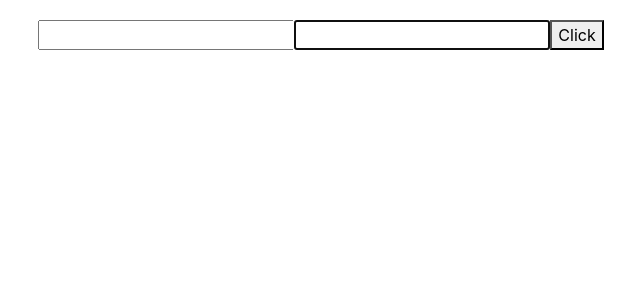
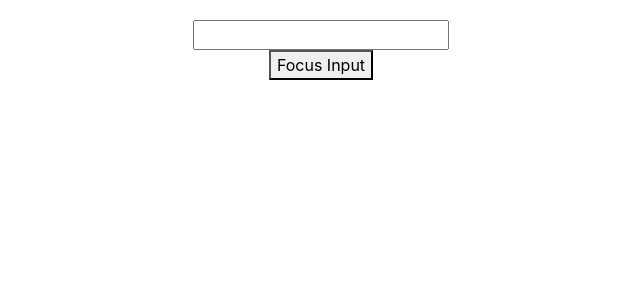
Before and after one commit to ruijadom/React, a React (Create React App) app: page / in a window 1280 px wide. Shown: the top 300 px of the page, without its empty margins (319-959 px from the left). Built offline with nearby package versions, Linux system fonts and the light colour scheme.

Commit message:
forwardRef

```diff
--- a/src/App.js
+++ b/src/App.js
@@ -5,6 +5,8 @@ import FormComponent from "./components/FormComponent";
 import PureComponent from "./components/PureComponent";
 import ParentComp from "./components/ParentComponent";
 import RefsDemo from "./components/RefsDemo";
+import FRInput from "./components/FRInput";
+import FRParentInput from "./components/FRParentInput";
 
 
 function App() {
@@ -15,7 +17,8 @@ function App() {
       {/*<FormComponent></FormComponent>*/}
       {/*<LifecycleA></LifecycleA>*/}
       {/*<ParentComp></ParentComp>*/}
-      <RefsDemo></RefsDemo>
+      {/*<RefsDemo></RefsDemo>*/}
+      <FRParentInput></FRParentInput>
     </div>
   );
 }
--- /dev/null
+++ b/src/components/FRInput.js
@@ -0,0 +1,20 @@
+import React from 'react'
+
+//function FRInput() {
+//  return (
+//    <div>
+//      <input type="text"></input>
+//    </div>
+//  )
+// }
+
+const FRInput = React.forwardRef((props, ref) => {
+  return (
+    <div>
+       <input type="text" ref={ref}></input>
+    </div>
+  )
+})
+
+
+export default FRInput
--- /dev/null
+++ b/src/components/FRParentInput.js
@@ -0,0 +1,26 @@
+import React, { Component } from 'react'
+import FRInput from './FRInput'
+
+
+class FRParentInput extends Component {
+  constructor(props) {
+    super(props)
+
+    this.inputRef = React.createRef()
+  }
+
+  clickHandler = () => {
+    this.inputRef.current.focus()
+  }
+
+  render() {
+    return (
+      <div>
+        <FRInput ref={this.inputRef}></FRInput>
+        <button onClick={this.clickHandler}>Focus Input</button>
+      </div>
+    )
+  }
+}
+
+export default FRParentInput
--- a/src/components/RefsDemo.js
+++ b/src/components/RefsDemo.js
@@ -5,31 +5,26 @@ class RefsDemo extends Component {
     super(props)
 
     this.inputRef = React.createRef()
-    this.cbRef = null
-    this.setCbRef = (element) => {
-      this.cbRef = element
-    }
   }
 
   componentDidMount() {
-    if(this.cbRef) {
-      this.cbRef.focus()
-    }
-
-    //this.inputRef.current.focus();
+    this.inputRef.current.focus();
     //console.log(this.inputRef.current.value)
   }
 
   clickHandler = () => {
-    alert(this.inputRef.current.value)
+    alert(this.inputRef.current.value);
   }
 
   render() {
     return (
       <div>
+        <form onClick={this.clickHandler}>
         <input type="text" ref={this.inputRef}></input>
-        <input type="text" ref={this.setCbRef}></input>
-        <button onClick={this.clickHandler}>Click</button>
+        <button type="submit">Click</button>
+        </form>
+
+
       </div>
     )
   }
```
